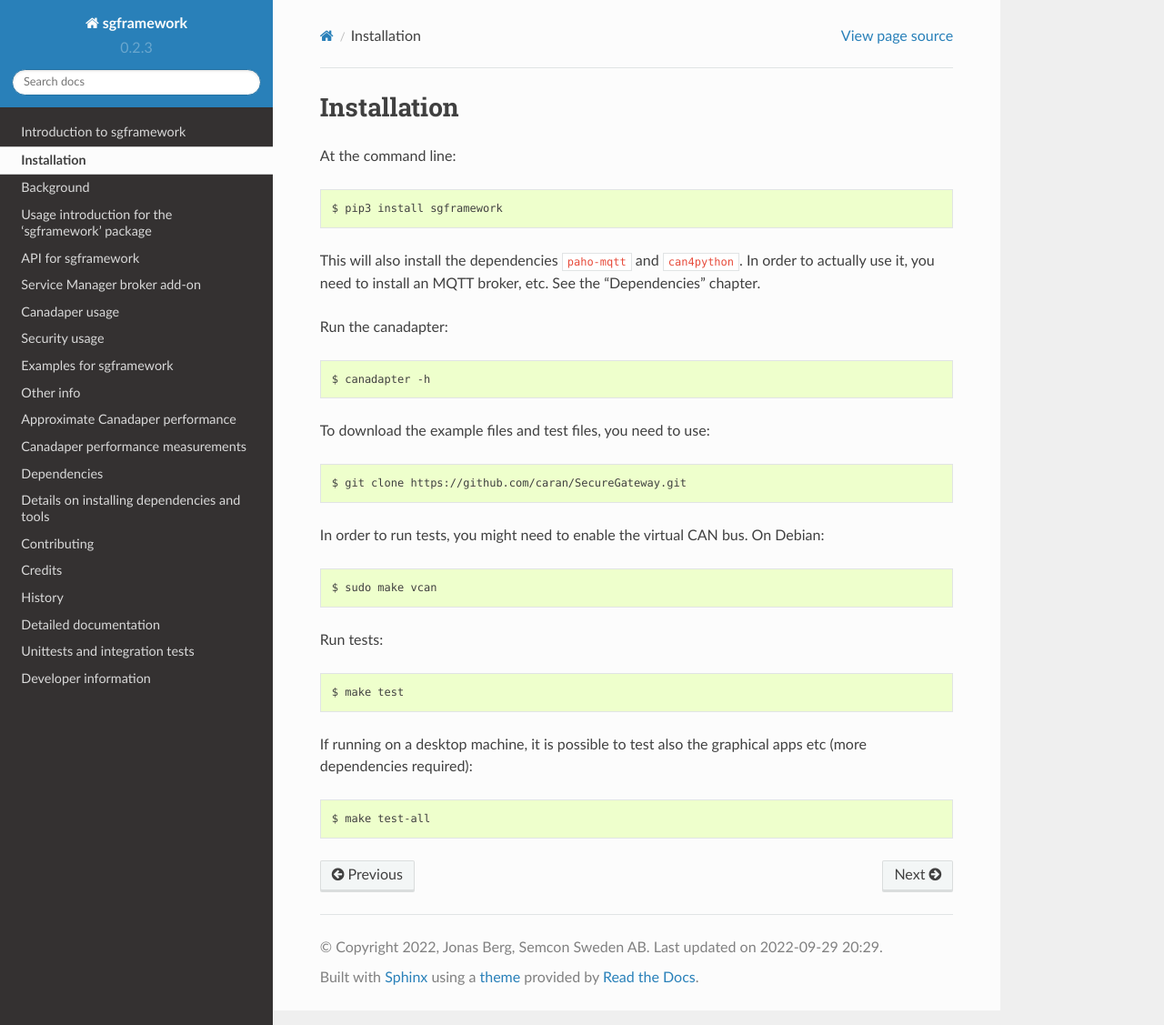
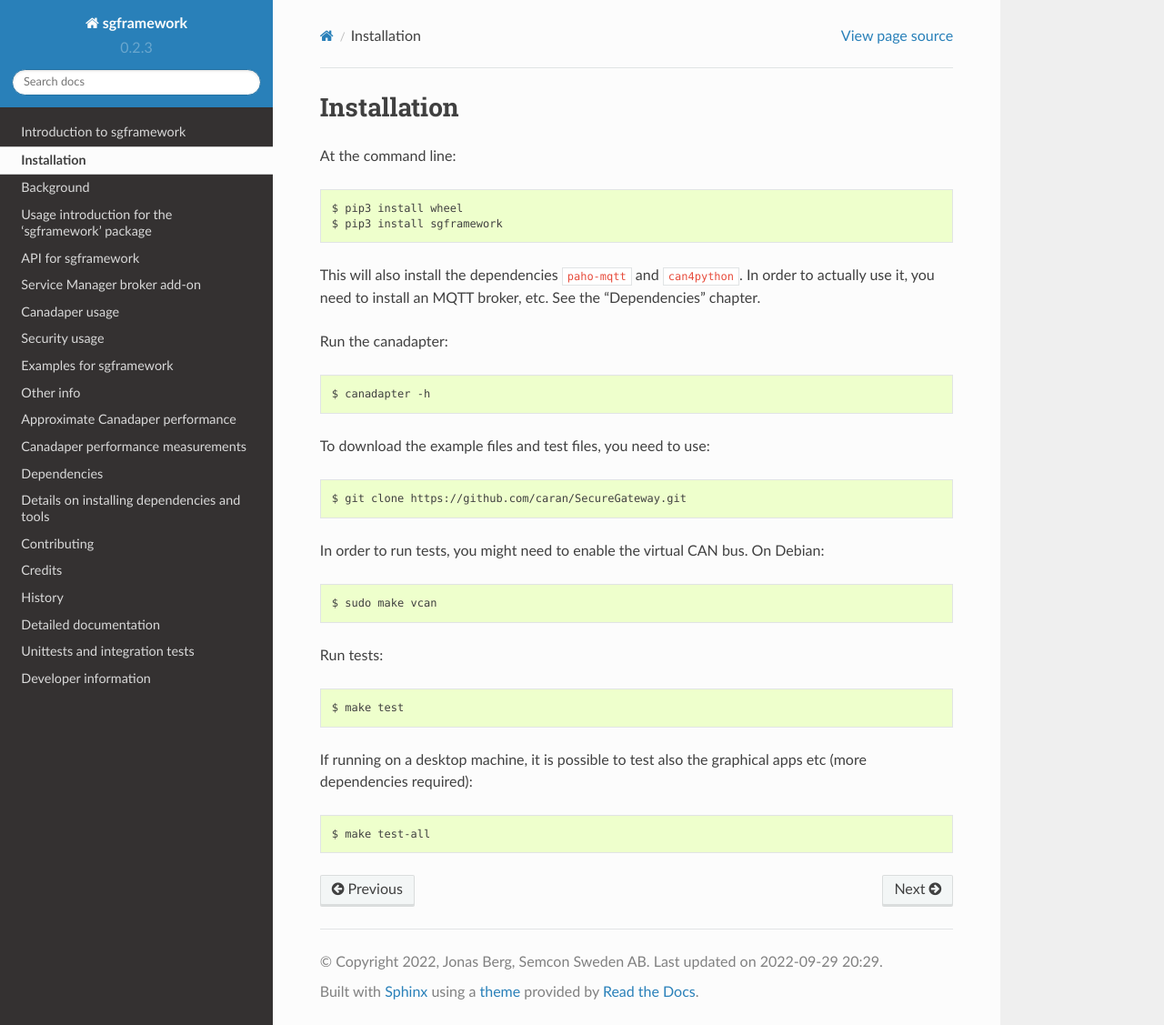
Before and after one commit to caran/SecureGateway, a Sphinx documentation site: the page built from docs/installation.rst, in a window 1280 px wide and 1127 px high. Shown: the whole window at 91% size. Built offline with Sphinx 7.4.7 and the Read the Docs theme 2.0.0, drawn with Linux system fonts in a browser that asks for light colours.

```diff
--- a/docs/installation.rst
+++ b/docs/installation.rst
@@ -4,6 +4,7 @@ Installation
 
 At the command line::
 
+    $ pip3 install wheel
     $ pip3 install sgframework
 
 This will also install the dependencies ``paho-mqtt`` and ``can4python``.
```
